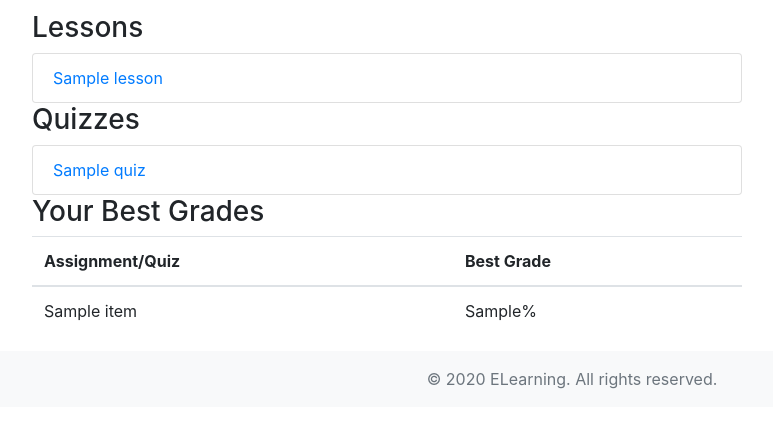
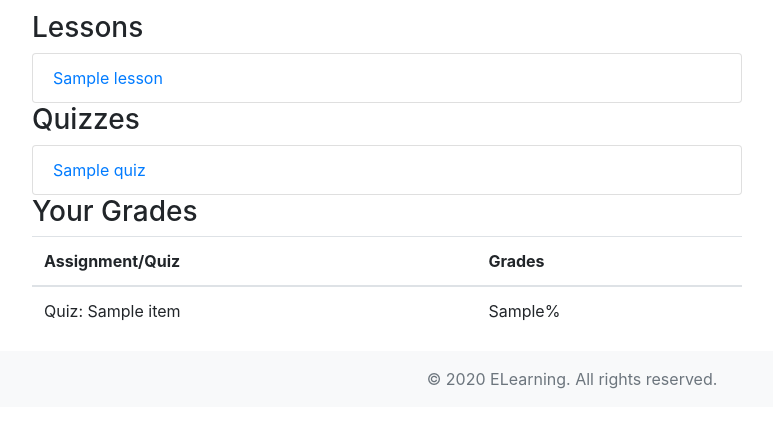
Before and after one commit to 20Tsthurman/education-website, a Django app: template courses/templates/courses/course_detail.html in a window 1280 px wide. Shown: the part 155-583 px from the top of the page, without its empty margins (68-841 px from the left). Run offline with Django 3.2, Linux system fonts and the light colour scheme; the template is opened without the code that fills it: most values are stand-ins (such as "Sample title", 1, 10 or a date in 2020); some libraries are stand-ins or nearby versions.

Commit message:
11/8 Commit

```diff
--- a/courses/templates/courses/course_detail.html
+++ b/courses/templates/courses/course_detail.html
@@ -52,26 +52,53 @@
                     {% endfor %}
                 </ul>
 
-<!-- Gradebook -->
+                <!-- Gradebook Section -->
                 <h3>Gradebook</h3>
+                <!-- Display quiz attempts -->
+                <h4>Quiz Attempts</h4>
                 <table class="table">
                     <thead>
                         <tr>
                             <th>Student</th>
-            <th>Assignment/Quiz</th>
-            <th class="text-right">Best Grade</th>
+                            <th>Quiz</th>
+                            <th class="text-right">Final Grade</th>
                         </tr>
                     </thead>
                     <tbody>
-        {% for item in best_grades %}
+                        {% for attempt in quiz_attempts %}
                             <tr>
-                <td>{{ item.attempt__student__email }}</td>
-                <td>{{ item.attempt__quiz__title }}</td>
-                <td class="text-right">{{ item.best_grade }}%</td>
+                                <td>{{ attempt.student.email }}</td>
+                                <td>{{ attempt.quiz.title }}</td>
+                                <td class="text-right">{{ attempt.final_grade }}%</td>
                             </tr>
                         {% empty %}
                             <tr>
-                <td colspan="3">No grades recorded.</td>
+                                <td colspan="3">No quiz attempts recorded.</td>
+                            </tr>
+                        {% endfor %}
+                    </tbody>
+                </table>
+
+                <!-- Display assignment grades -->
+                <h4>Assignment Grades</h4>
+                <table class="table">
+                    <thead>
+                        <tr>
+                            <th>Student</th>
+                            <th>Assignment</th>
+                            <th class="text-right">Grade</th>
+                        </tr>
+                    </thead>
+                    <tbody>
+                        {% for grade in assignment_grades %}
+                            <tr>
+                                <td>{{ grade.attempt.student.email }}</td>
+                                <td>{{ grade.assignment.title }}</td>
+                                <td class="text-right">{{ grade.grade }}%</td>
+                            </tr>
+                        {% empty %}
+                            <tr>
+                                <td colspan="3">No assignment grades recorded.</td>
                             </tr>
                         {% endfor %}
                     </tbody>
@@ -103,25 +130,26 @@
                 </ul>
 
                 <!-- Student Grades -->
-                <h3>Your Best Grades</h3>
+                <h3>Your Grades</h3>
                 <table class="table">
                     <thead>
                         <tr>
                             <th>Assignment/Quiz</th>
-                            <th>Best Grade</th>
+                            <th>Grades</th>
                         </tr>
                     </thead>
                     <tbody>
                         {% for item in best_grades %}
                         <tr>
-                                <td>{{ item.attempt__quiz__title }}</td>
-                                <td>{{ item.best_grade }}%</td>
+                          <td>Quiz: {{ item.quiz__title }}</td>
+                          <td>{{ item.final_grade }}%</td>
                         </tr>
                       {% empty %}
                         <tr>
                           <td colspan="2">No grades recorded.</td>
                         </tr>
                       {% endfor %}
+
                     </tbody>
                 </table>
             {% endif %}
--- a/teachers/templates/teachers/gradebook.html
+++ b/teachers/templates/teachers/gradebook.html
@@ -17,7 +17,7 @@
         {% for grade in student_data.quiz_grades %}
           <tr>
             <td>{{ student_data.student.username }}</td>
-            <td>{{ grade.quiz.title }}</td>
+            <td>{{ grade.attempt.quiz.title }}</td>
             <td class="text-right">{{ grade.grade }}%</td>
           </tr>
         {% endfor %}
```
Also changed, not shown: students/views.py (+15 -9 lines), teachers/views.py (+40 -15 lines), db.sqlite3. Lines whose indentation alone changed are shown as unchanged.
